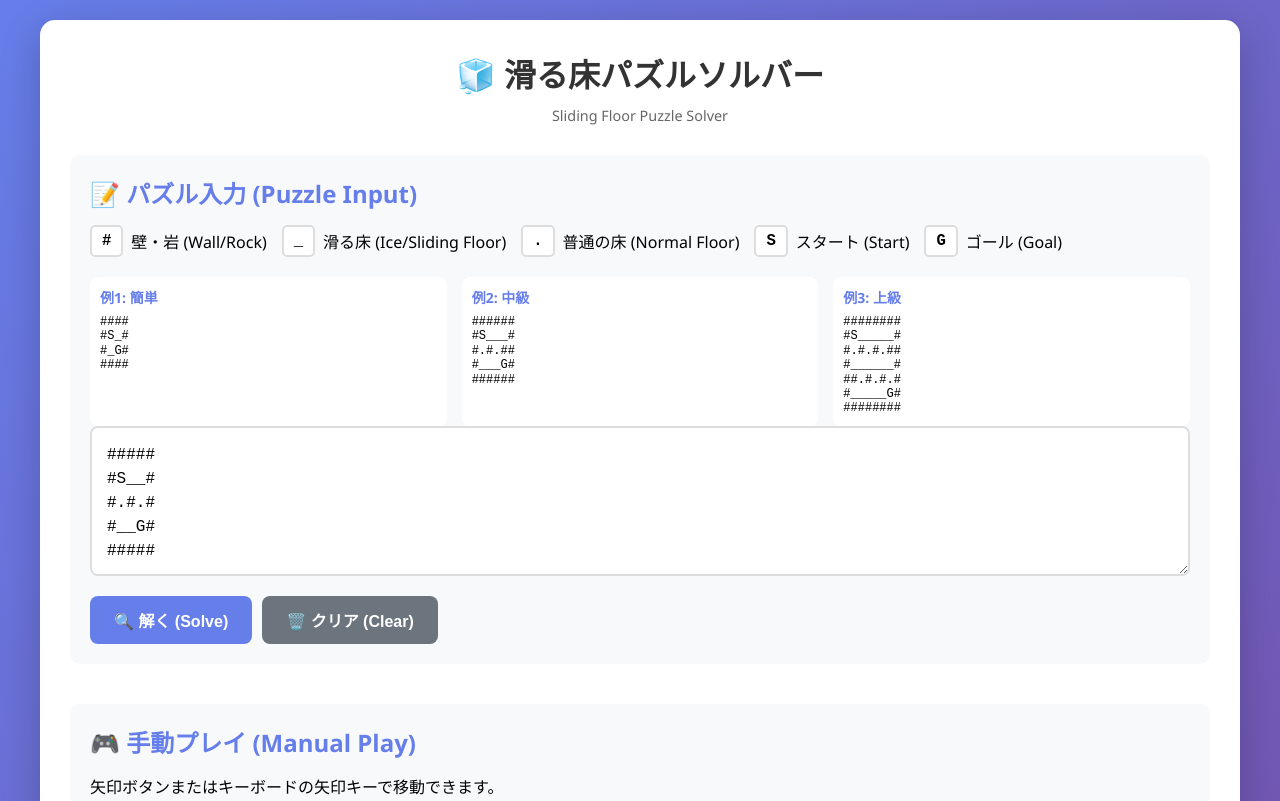
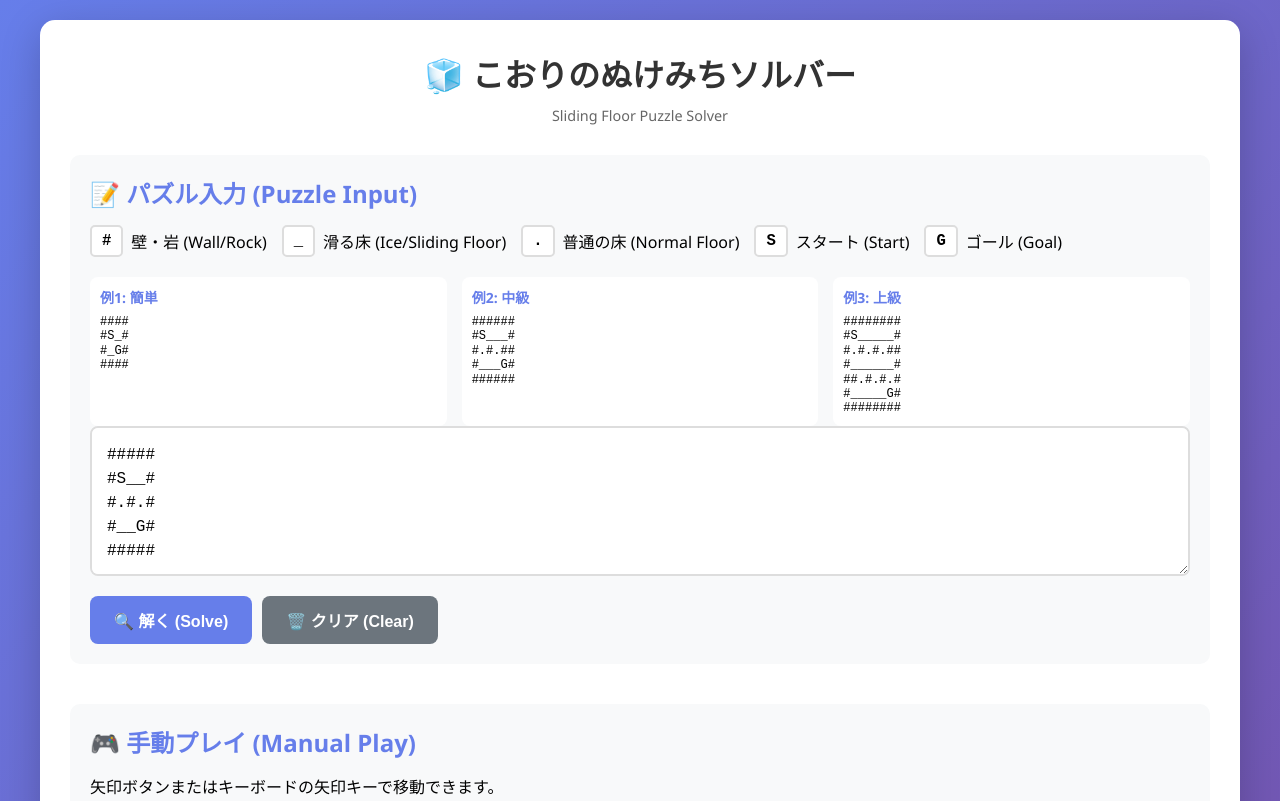
Before and after one commit to blue-jam/korino-nukemichi-solver, a plain HTML site: page index.html in a window 1280 px wide. Shown: the top 801 px of the page. Drawn offline with Linux system fonts and the light colour scheme.

Commit message:
Change title

```diff
--- a/index.html
+++ b/index.html
@@ -313,7 +313,7 @@
 </head>
 <body>
     <div class="container">
-        <h1>🧊 滑る床パズルソルバー</h1>
+        <h1>🧊 こおりのぬけみちソルバー</h1>
         <p class="subtitle">Sliding Floor Puzzle Solver</p>
 
         <div class="section">
```
